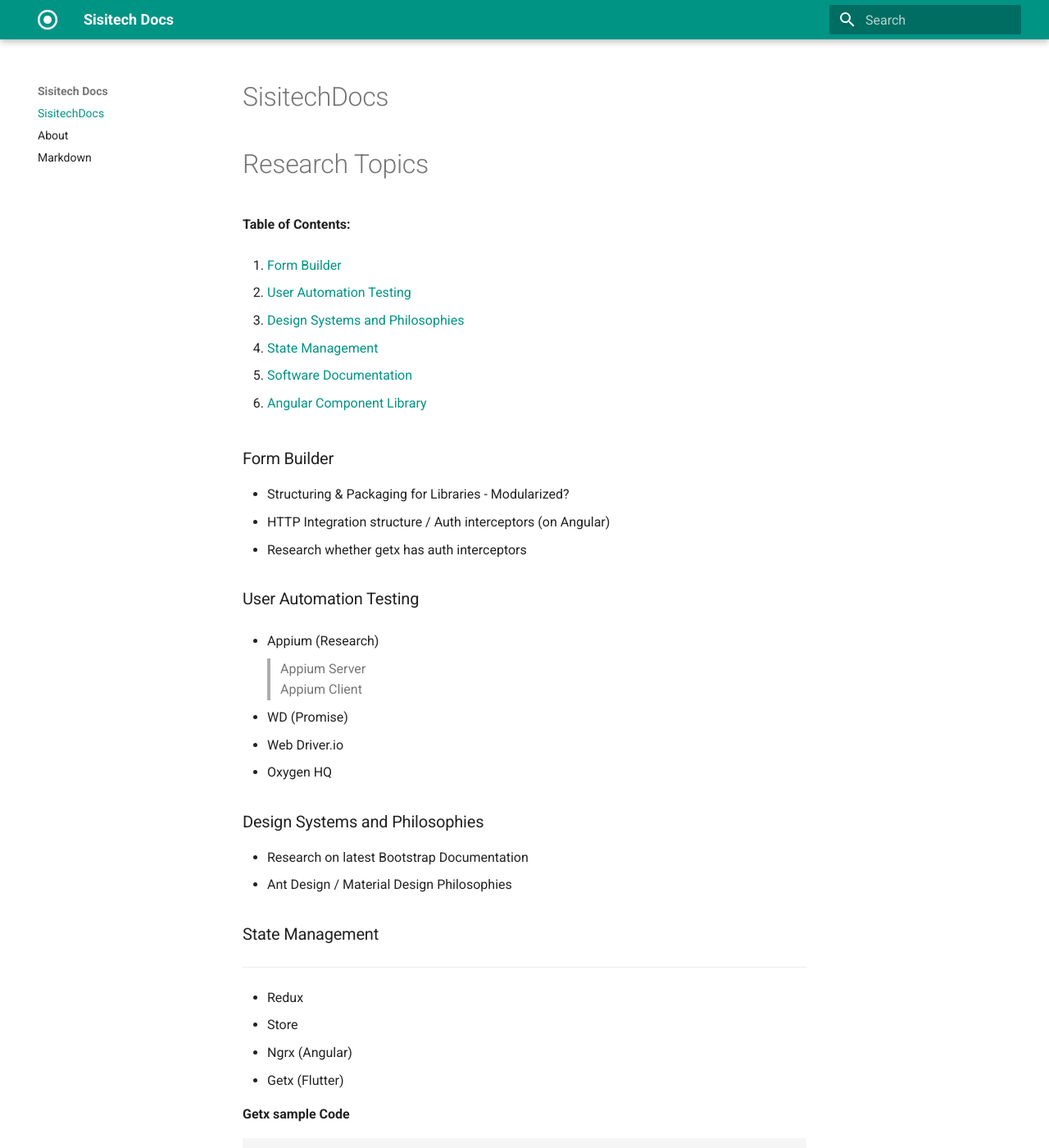
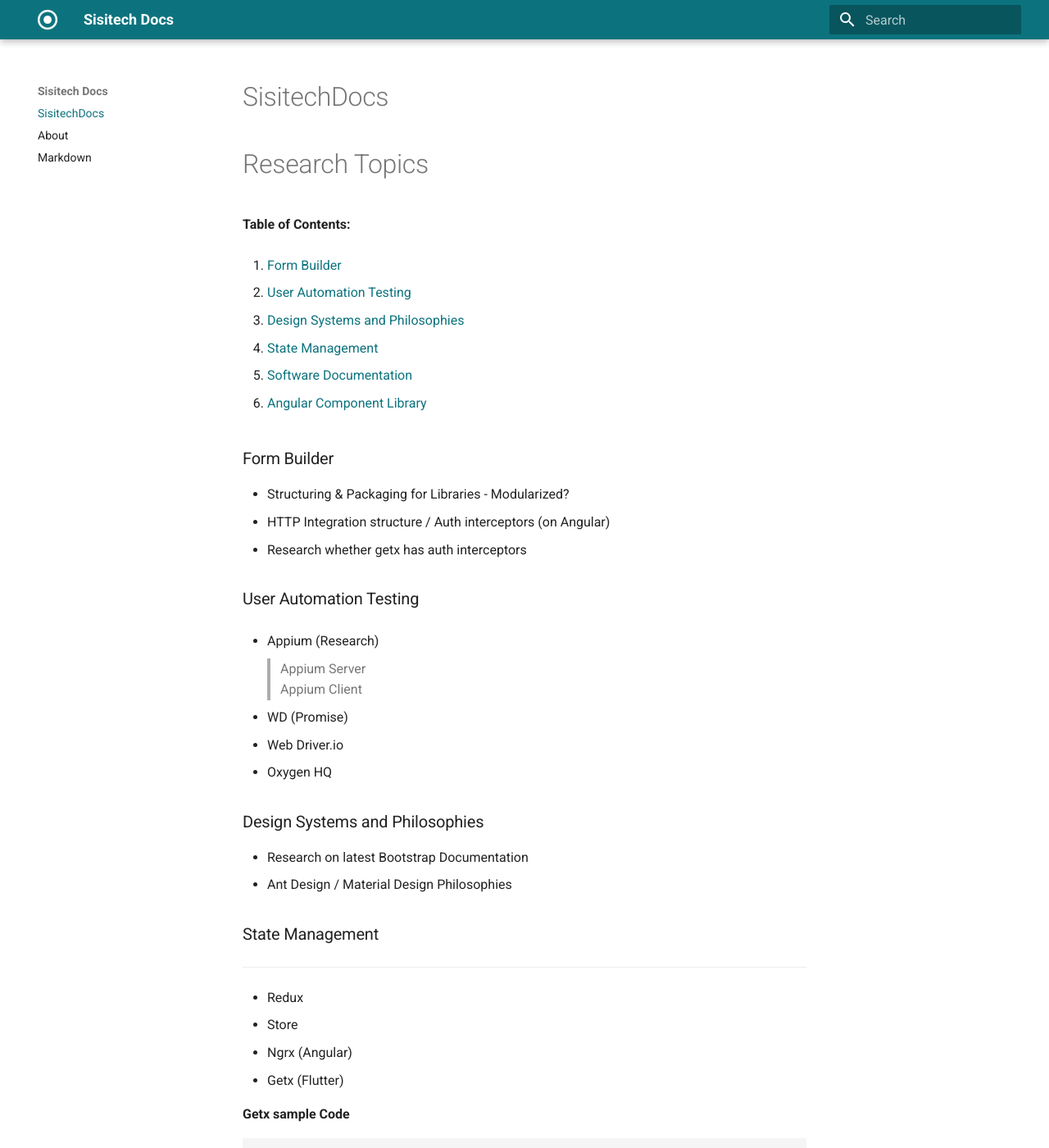
Before and after one commit to sisitech/SisitechDocs, an MkDocs documentation site: the page built from docs/index.md, in a window 1280 px wide and 1400 px high. Shown: the whole window at 82% size. Built offline with MkDocs 1.6.1 and Material for MkDocs 9.7.7, drawn with Linux system fonts in a browser that asks for light colours.

Commit message:
relace primary website colors

```diff
--- /dev/null
+++ b/docs/css/extra.css
@@ -0,0 +1,5 @@
+:root {
+  --md-primary-fg-color: #0c737e;
+  --md-primary-fg-color--light: #16c0d3;
+  --md-primary-fg-color--dark: #09565f;
+}
--- a/mkdocs.yml
+++ b/mkdocs.yml
@@ -2,9 +2,6 @@ site_name: Sisitech Docs
 
 theme:
   name: material
-  palette:
-    scheme: default
-    primary: teal
   logo: sisitech-logo.png
 
 extra_css:
```
Also changed, not shown: 1 other file.
